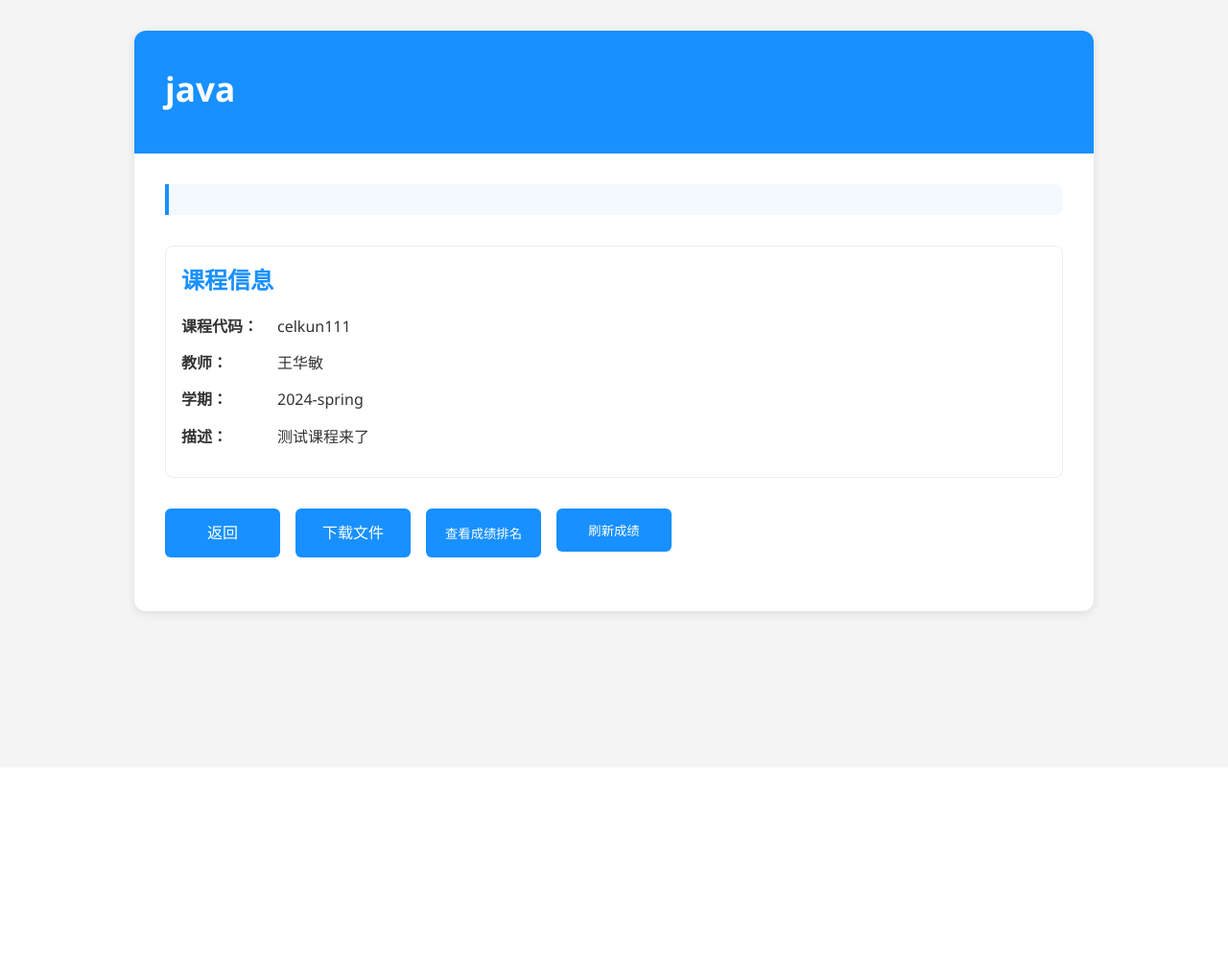
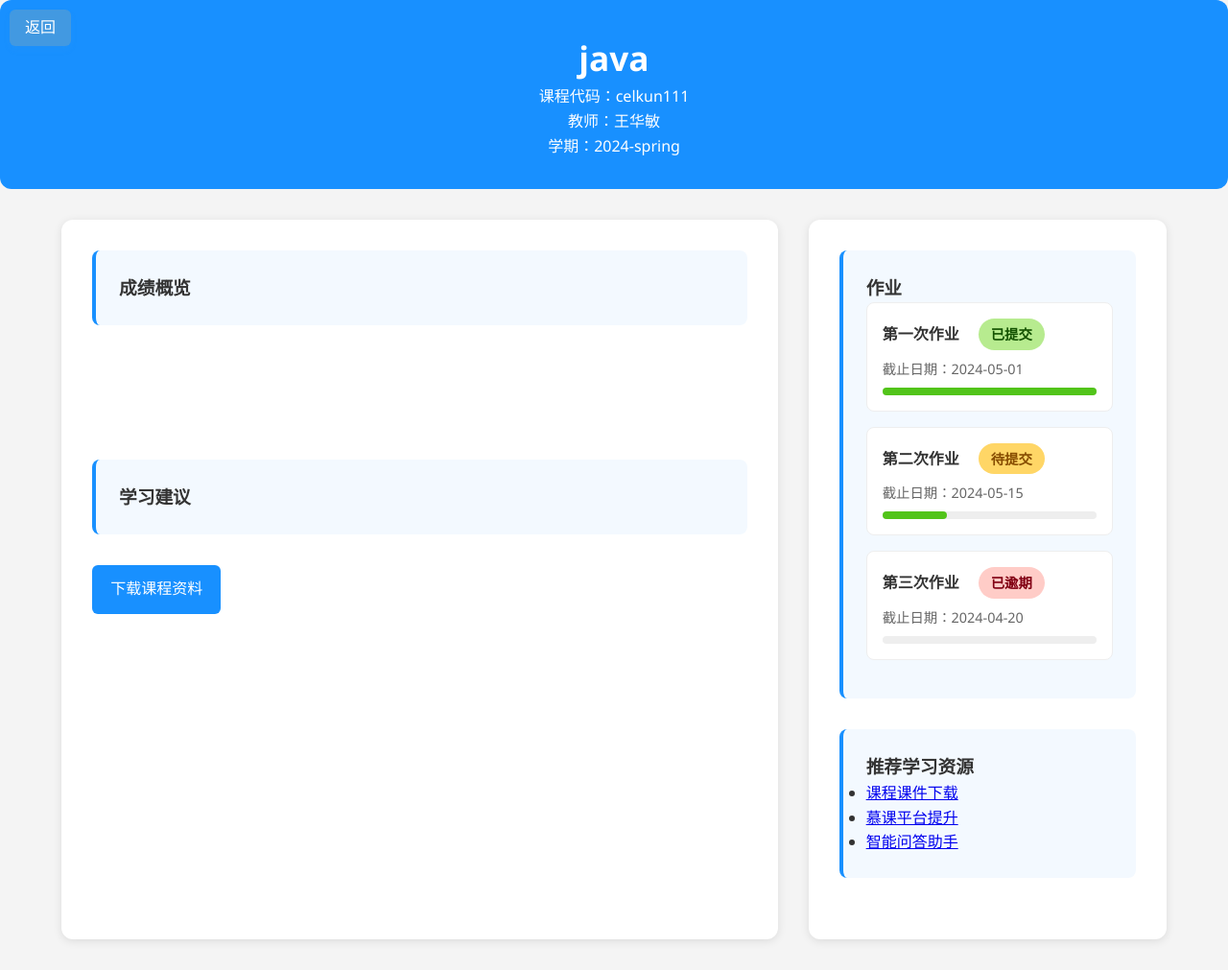
Before and after one commit to Huamin-Wang/ITAS, a Flask app: template templates/wang/course_detail.html in a window 1280 px wide. Shown: the whole page at 96% size. Before the commit the page ends 646 px from the top, so only its background shows below. Run offline with Flask 3, Linux system fonts and the light colour scheme; a user stored in the database is signed in; tables that the repository leaves empty hold one stand-in row (values such as "Sample post"); the template is opened without the code that fills it: values that come from a table or form of the project are taken from there, most other values are stand-ins (such as "Sample title", 1, 10 or a date in 2020).

Commit message:
更新学生中心页面

```diff
--- a/templates/wang/course_detail.html
+++ b/templates/wang/course_detail.html
@@ -4,6 +4,7 @@
     <meta charset="UTF-8">
     <meta name="viewport" content="width=device-width, initial-scale=1.0">
     <title>课程详情</title>
+    <script src="https://cdn.jsdelivr.net/npm/chart.js"></script>
     <style>
         :root {
             --primary-color: #1890ff;
@@ -14,6 +15,7 @@
             --success: #52c41a;
             --white: #fff;
             --shadow: 0 2px 10px rgba(0, 0, 0, 0.1);
+            --header-text-align: center;
         }
 
         * {
@@ -31,8 +33,15 @@
 
         .container {
             width: 90%;
-                        max-width: 1000px;
+            max-width: 1200px;
             margin: 2rem auto;
+            display: grid;
+            grid-template-columns: 2fr 1fr;
+            gap: 2rem;
+        }
+
+        .main-content,
+        .sidebar {
             background-color: var(--white);
             box-shadow: var(--shadow);
             border-radius: 12px;
@@ -43,60 +52,78 @@
             background-color: var(--primary-color);
             color: var(--white);
             padding: 2rem;
-                        position: relative;
+            grid-column: 1 / -1;
+            border-radius: 12px;
+            margin-bottom: 1rem;
+            text-align: var(--header-text-align);
         }
 
         .header h1 {
             font-size: 2.2rem;
-                        margin-bottom: 0.5rem;
         }
 
         .content {
             padding: 2rem;
         }
 
-                    .grade-summary {
+        .grade-summary,
+        .course-info,
+        .learning-suggestion,
+        .recommend-section,
+        .homework-section {
+            margin-bottom: 2rem;
+            padding: 1.5rem;
+            border-radius: 8px;
+            border-left: 4px solid var(--primary-color);
             background-color: rgba(24, 144, 255, 0.05);
-                        border-left: 4px solid var(--primary-color);
-                        padding: 1rem;
-                        margin-bottom: 2rem;
-                        border-radius: 0 8px 8px 0;
         }
 
-                    .grade-item {
+        .homework-card {
+            background: var(--white);
+            border: 1px solid var(--gray-medium);
+            border-radius: 8px;
+            padding: 1rem;
+            margin-bottom: 1rem;
+        }
+
+        .homework-status {
+            display: inline-block;
+            padding: 0.3rem 0.8rem;
+            border-radius: 20px;
+            font-size: 0.9rem;
+            margin-left: 1rem;
+        }
+
+        .status-pending {
+            background-color: #ffd666;
+            color: #874d00;
+        }
+
+        .status-submitted {
+            background-color: #b7eb8f;
+            color: #135200;
+        }
+
+        .status-overdue {
+            background-color: #ffccc7;
+            color: #820014;
+        }
+
+        .homework-date {
+            color: #666;
+            font-size: 0.9rem;
+            margin-top: 0.5rem;
+        }
+
+        .grade-item,
+        .info-item {
+            margin: 0.8rem 0;
             display: flex;
             align-items: center;
-                        margin: 0.5rem 0;
-                    }
-
-                    .grade-item strong {
-                        min-width: 180px;
-                        color: var(--text-dark);
-                    }
-
-                    .course-info {
-                        background-color: var(--white);
-                        margin-bottom: 2rem;
-                        border-radius: 8px;
-                        padding: 1rem;
-                        border: 1px solid var(--gray-medium);
-                    }
-
-                    .course-info h2 {
-                        margin-bottom: 1rem;
-                        color: var(--primary-color);
-                        font-size: 1.5rem;
-                    }
-
-                    .info-item {
-                        display: flex;
-                        margin: 0.8rem 0;
-                        align-items: baseline;
         }
 
         .info-item strong {
-                        min-width: 100px;
-                        color: var(--text-dark);
+            min-width: 120px;
         }
 
         .action-buttons {
@@ -112,124 +139,154 @@
             color: var(--white);
             text-decoration: none;
             border-radius: 6px;
-                        transition: all 0.3s ease;
             font-weight: 500;
             border: none;
             cursor: pointer;
-                        display: inline-flex;
-                        align-items: center;
-                        justify-content: center;
             min-width: 120px;
+            transition: 0.3s;
         }
 
         .btn:hover {
             background-color: var(--primary-dark);
             transform: translateY(-2px);
-                        box-shadow: 0 4px 8px rgba(0, 0, 0, 0.1);
-                    }
-
-                    .btn:active {
-                        transform: translateY(0);
-                    }
-
-                    table {
-                        width: 100%;
-                        border-collapse: collapse;
-                        margin: 1.5rem 0;
-                        border-radius: 8px;
-                        overflow: hidden;
-                        box-shadow: var(--shadow);
-                    }
-
-                    th, td {
-                        padding: 1rem;
-                        text-align: left;
-                    }
-
-                    th {
-                        background-color: rgba(24, 144, 255, 0.1);
-                        font-weight: 600;
-                        color: var(--primary-dark);
-                    }
-
-                    tr:nth-child(even) {
-                        background-color: rgba(0, 0, 0, 0.02);
-                    }
-
-                    tr:hover {
-                        background-color: rgba(24, 144, 255, 0.05);
-                    }
-
-                    .highlight-row {
-                        background-color: rgba(82, 196, 26, 0.1) !important;
-                        font-weight: 500;
-                    }
-
-                    .hidden {
-                        display: none;
-                    }
-
-                    .fade-in {
-                        animation: fadeIn 0.5s ease-in;
-                    }
-
-                    @keyframes fadeIn {
-                        from { opacity: 0; }
-                        to { opacity: 1; }
         }
 
         .rank-badge {
-                        display: inline-block;
+            display: inline-flex;
+            align-items: center;
+            justify-content: center;
             width: 30px;
             height: 30px;
-                        line-height: 30px;
-                        text-align: center;
             border-radius: 50%;
-                        background-color: var(--primary-color);
-                        color: var(--white);
             font-weight: bold;
             margin-right: 10px;
+            color: #fff;
         }
 
-                    .rank-1 { background-color: gold; color: #333; }
-                    .rank-2 { background-color: silver; color: #333; }
-                    .rank-3 { background-color: #cd7f32; color: white; }
+        .rank-1 {
+            background-color: gold;
+            color: #333;
+        }
+
+        .rank-2 {
+            background-color: silver;
+            color: #333;
+        }
+
+        .rank-3 {
+            background-color: #cd7f32;
+        }
+
+        .progress-bar {
+            width: 100%;
+            height: 8px;
+            background-color: var(--gray-medium);
+            border-radius: 4px;
+            margin-top: 0.5rem;
+        }
+
+        .progress-fill {
+            height: 100%;
+            background-color: var(--success);
+            border-radius: 4px;
+            transition: width 0.3s ease;
+        }
+
+        @media screen and (max-width: 1024px) {
+            .container {
+                grid-template-columns: 1fr;
+                width: 95%;
+            }
+        }
 
         @media screen and (max-width: 768px) {
-                        .container {
-                            width: 95%;
-                        }
-
             .action-buttons {
                 flex-direction: column;
-                            gap: 0.5rem;
             }
 
             .btn {
                 width: 100%;
             }
 
-                        th, td {
-                            padding: 0.6rem;
-                            font-size: 0.9rem;
+            .content {
+                padding: 1rem;
             }
         }
+
+        /* Add this to the existing styles */
+        .score-display {
+            font-size: 1.8rem;
+            color: var(--primary-color);
+            margin-left: 1rem;
+            font-weight: bold;
+        }
+
+        .refresh-form {
+            margin-top: 1rem;
+        }
+
+        .refresh-btn {
+            background-color: var(--success);
+            color: var(--white);
+            font-size: 0.5rem;
+            padding: 0.2rem 0.8rem;
+            border-radius: 8px;
+            transition: background-color 0.3s ease, transform 0.2s ease;
+        }
+
+        .refresh-btn:hover {
+            background-color: #3da914;
+            transform: translateY(-2px);
+        }
+                    .back-home {
+            position: fixed;
+            top: 10px;
+            left: 10px;
+            padding: 0.4rem 1rem;
+            background-color: #4299e1;
+            color: white;
+            text-decoration: none;
+            border-radius: 6px;
+            font-size: 1rem;
+            font-weight: 200;
+            transition: all 0.3s ease;
+            box-shadow: 0 4px 6px rgba(66, 153, 225, 0.1);
+            z-index: 1000;
+        }
+
+        .back-home:hover {
+            background-color: #2acb11;
+            transform: translateY(-1px);
+            box-shadow: 0 4px 6px rgba(66, 153, 225, 0.2);
+        }
     </style>
+
 </head>
-
 <body>
-                <div class="container">
+   <a href="/student_profile" class="back-home">返回</a>
 <div class="header">
     <h1>{{ course.name }}</h1>
+    <p>课程代码：{{ course.code }}</p>
+    <p>教师：{{ course.teacher.name }}</p>
+    <p>学期：{{ course.semester }}</p>
 </div>
 
+<div class="container">
+    <div class="main-content">
         <div class="content">
+            <!-- 成绩信息 -->
             <div class="grade-summary">
+                <h3>成绩概览</h3>
                 {% for student in course.course_students %}
                 {% if student.student_number == xuehao %}
                 <div class="grade-item">
-                                        <strong>您目前的课程评分成绩：</strong>
-                                        <span>{{ student.finally_score }}</span>
+                    <strong>总评分：</strong>
+                    <span class="score-display">
+                                    {{ student.finally_score }}
+                                </span>
+                    <form action="/course_detail/{{ course.id }}" method="post" class="refresh-form">
+                        <button type="submit" class="btn refresh-btn">刷新成绩</button>
+                    </form>
                 </div>
                 {% endif %}
                 {% endfor %}
@@ -237,76 +294,169 @@
                 {% for student in course.course_students|sort(attribute='score', reverse=True) %}
                 {% if student.student_number == xuehao %}
                 <div class="grade-item">
-                                        <strong>您目前的课程评分成绩排名：</strong>
-                                        <span class="rank-badge {% if loop.index <= 3 %}rank-{{ loop.index }}{% endif %}">{{ loop.index }}</span>
+                    <strong>当前排名：</strong>
+                    <span class="rank-badge {% if loop.index <= 3 %}rank-{{ loop.index }}{% endif %}">
+                                    {{ loop.index }}
+                                </span>
+                    <span>/ {{ course.course_students|length }}</span>
                 </div>
                 {% endif %}
                 {% endfor %}
             </div>
 
-                        <div class="course-info">
-                            <h2>课程信息</h2>
-                            <div class="info-item">
-                                <strong>课程代码：</strong>
-                                <span>{{ course.code }}</span>
+            <!-- 成绩图表 -->
+            <canvas id="scoreChart" height="100"></canvas>
+
+            <!-- 学习建议 -->
+            <div class="learning-suggestion">
+                <h3>学习建议</h3>
+                {% for student in course.course_students %}
+                {% if student.student_number == xuehao %}
+                {% if student.finally_score < 60 %}
+                <p>您的当前成绩偏低，建议您：</p>
+                <ul>
+                    <li>认真复习</li>
+                    <li>完成所有作业并及时提交</li>
+                </ul>
+                {% elif student.finally_score < 80 %}
+                <p>您的成绩良好，建议您：</p>
+                <ul>
+                    <li>巩固基础知识点</li>
+                    <li>尝试挑战高阶内容</li>
+                    <li>保持学习积极性</li>
+                </ul>
+                {% else %}
+                <p>您的成绩优秀，建议您：</p>
+                <ul>
+                    <li>参与课程扩展项目</li>
+                    <li>协助同学答疑解惑</li>
+                    <li>尝试更具挑战性的任务</li>
+                </ul>
+                {% endif %}
+                {% endif %}
+                {% endfor %}
             </div>
-                            <div class="info-item">
-                                <strong>教师：</strong>
-                                <span>{{ course.teacher.name }}</span>
+
+<!--            &lt;!&ndash; 课程信息 &ndash;&gt;-->
+<!--            <div class="course-info">-->
+<!--                <h3>课程信息</h3>-->
+<!--                <div class="info-item"><strong>课程代码：</strong>{{ course.code }}</div>-->
+<!--                <div class="info-item"><strong>教师：</strong>{{ course.teacher.name }}</div>-->
+<!--                <div class="info-item"><strong>学期：</strong>{{ course.semester }}</div>-->
+<!--                <div class="info-item"><strong>描述：</strong>{{ course.description }}</div>-->
+<!--            </div>-->
+
+            <!-- 操作按钮 -->
+            <div class="action-buttons">
+
+                <a href="/download/" class="btn">下载课程资料</a>
+
             </div>
-                            <div class="info-item">
-                                <strong>学期：</strong>
-                                <span>{{ course.semester }}</span>
-                            </div>
-                            <div class="info-item">
-                                <strong>描述：</strong>
-                                <span>{{ course.description }}</span>
         </div>
     </div>
 
-                        <div class="action-buttons">
-                            <a href="/student_profile" class="btn">返回</a>
-                            <a href="/download/" class="btn">下载文件</a>
-                            <button class="btn" onclick="toggleRankingTable()">查看成绩排名</button>
-                            <form action="/course_detail/{{ course.id }}" method="post">
-                                <button type="submit" class="btn">刷新成绩</button>
-                            </form>
+    <div class="sidebar">
+        <div class="content">
+            <!-- 作业区域 -->
+            <div class="homework-section">
+                <h3>作业</h3>
+
+                <div class="homework-card">
+                    <h4>第一次作业
+                        <span class="homework-status status-submitted">已提交</span>
+                    </h4>
+                    <div class="homework-date">截止日期：2024-05-01</div>
+                    <div class="progress-bar">
+                        <div class="progress-fill" style="width: 100%"></div>
+                    </div>
                 </div>
 
-                        <table id="ranking-table" class="hidden">
-                            <thead>
-                                <tr>
-                                    <th>排名</th>
-                                    <th>学生姓名</th>
-                                    <th>成绩</th>
-                                </tr>
-                            </thead>
-                            <tbody>
-                                {% for student in course.course_students|sort(attribute='score', reverse=True) %}
-                                    <tr class="{% if student.student_number == xuehao %}highlight-row{% endif %}">
-                                        <td>
-                                            <span class="rank-badge {% if loop.index <= 3 %}rank-{{ loop.index }}{% endif %}">{{ loop.index }}</span>
-                                        </td>
-                                        <td>{{ student.student_name }}</td>
-                                        <td>{{ student.finally_score }}</td>
-                                    </tr>
-                                {% endfor %}
-                            </tbody>
-                        </table>
+                <div class="homework-card">
+                    <h4>第二次作业
+                        <span class="homework-status status-pending">待提交</span>
+                    </h4>
+                    <div class="homework-date">截止日期：2024-05-15</div>
+                    <div class="progress-bar">
+                        <div class="progress-fill" style="width: 30%"></div>
+                    </div>
+                </div>
+
+                <div class="homework-card">
+                    <h4>第三次作业
+                        <span class="homework-status status-overdue">已逾期</span>
+                    </h4>
+                    <div class="homework-date">截止日期：2024-04-20</div>
+                    <div class="progress-bar">
+                        <div class="progress-fill" style="width: 0%"></div>
+                    </div>
+                </div>
+            </div>
+
+            <!-- 推荐资料 -->
+            <div class="recommend-section">
+                <h3>推荐学习资源</h3>
+                <ul>
+                    <li><a href="/download/" target="_blank">课程课件下载</a></li>
+                    <li><a href="https://www.icourse163.org/" target="_blank">慕课平台提升</a></li>
+                    <li><a href="/chat" target="_blank">智能问答助手</a></li>
+                </ul>
+            </div>
+        </div>
     </div>
 </div>
 
 <script>
-                    function toggleRankingTable() {
-                        const table = document.getElementById('ranking-table');
-                        if (table.classList.contains('hidden')) {
-                            table.classList.remove('hidden');
-                            table.classList.add('fade-in');
-                        } else {
-                            table.classList.add('hidden');
-                            table.classList.remove('fade-in');
+// 成绩图表渲染
+const ctx = document.getElementById('scoreChart').getContext('2d');
+const studentNames = [
+    {% for student in course.course_students|sort(attribute='score', reverse=True) %}
+    "{{ student.student_name }}",
+    {% endfor %}
+];
+
+const studentScores = [
+    {% for student in course.course_students|sort(attribute='score', reverse=True) %}
+    {{ student.finally_score }},
+    {% endfor %}
+];
+
+const currentStudent = "{{ xuehao }}";
+
+const backgroundColors = [
+    {% for student in course.course_students|sort(attribute='score', reverse=True) %}
+    "{{ student.student_number == xuehao and 'rgba(24,144,255,0.9)' or 'rgba(0,0,0,0.1)' }}",
+    {% endfor %}
+];
+    new Chart(ctx, {
+        type: 'bar',
+        data: {
+            labels: studentNames,
+            datasets: [{
+                label: '课程成绩',
+                data: studentScores,
+                backgroundColor: backgroundColors,
+                borderRadius: 5
+            }]
+        },
+        options: {
+            responsive: true,
+            plugins: {
+                legend: {display: false},
+                tooltip: {
+                    callbacks: {
+                        label: ctx => '成绩: ' + ctx.raw
                     }
                 }
+            },
+            scales: {
+                y: {
+                    beginAtZero: true,
+                    max: 100,
+                    title: {display: true, text: '成绩'}
+                }
+            }
+        }
+    });
 </script>
 </body>
 </html>
```
Also changed, not shown: templates/wang/submission_detail.html (+10 -10 lines), 1 other file. Lines whose indentation alone changed are shown as unchanged.
